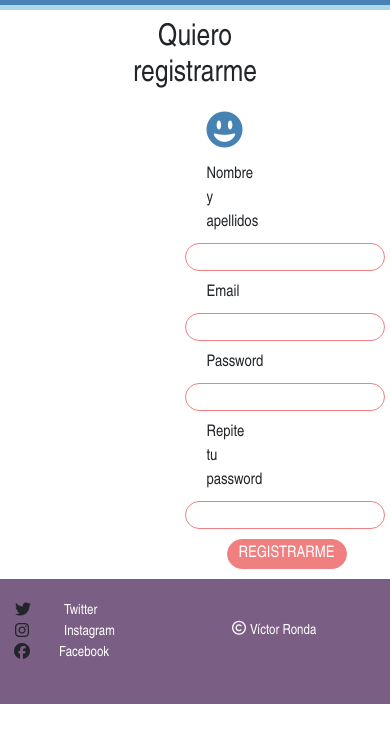
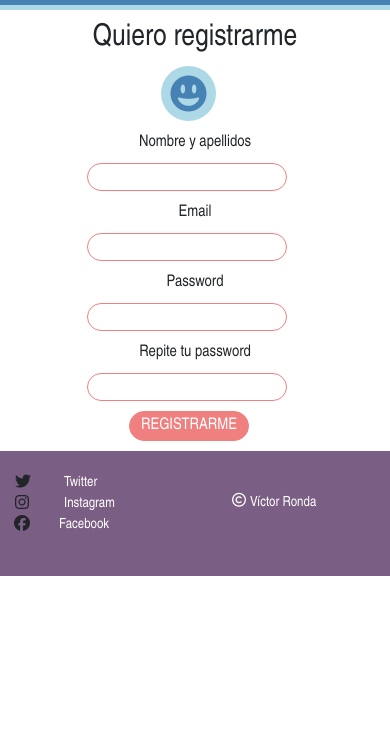
Before and after one commit to victorronda/donde_voy_hoy, a plain HTML site: page registro.html in a window 390 px wide. Shown: the part 88-830 px from the top of the page. Drawn offline with nearby package versions, Linux system fonts and the light colour scheme; a web font is replaced by a local one.

Commit message:
solved problems in the signup mobile page

```diff
--- a/registro.html
+++ b/registro.html
@@ -40,7 +40,7 @@
     <section class="seccion-registro">
         <div class="container-fluid flex-column">
             <div class="row justify-content-center text-align-center">
-                <div class="col-6 justify-content-center text-align-center justify-items-center form-registro">
+                <div class="col-12 justify-content-center text-align-center justify-items-center form-registro">
                     <h1 class="tit-registro">Quiero registrarme</h1>
                     <div class="centrar-todo-registro">
                         <span class="circulo-icono-reg">
--- a/style.css
+++ b/style.css
@@ -277,6 +277,17 @@
 
 .centrar-todo-registro {
     margin: 0 94px;
+}
+
+.circulo-icono-reg {
+    width: 55px;
+    height: 55px;
+    transform: translate(52px);
+    text-align: center;
+    border-radius: 50%;
+    background-color: lightblue;
+    float: left;
+
 }
 
 .circulo-inicio-sesion {
@@ -684,19 +695,17 @@
         width: 100%;
         margin-top: 10px;
         margin-bottom: 10px;
-        transform: translate(px);
+        transform: translate(-320px);
     }
 
     .form-registro {
         width: 10px;
+        margin-left: 600px;
     }
 
     .centrar-todo-registro {
         align-items: center;
         justify-content: center;
-
-
-
     }
 
     .circulo-icono-reg {
@@ -723,7 +732,7 @@
         width: 100%;
         margin-top: 10px;
         font-size: 20px;
-        transform: translate(-px);
+        transform: translate(-309px);
     }
 
     .inputs-reg-log {
```
